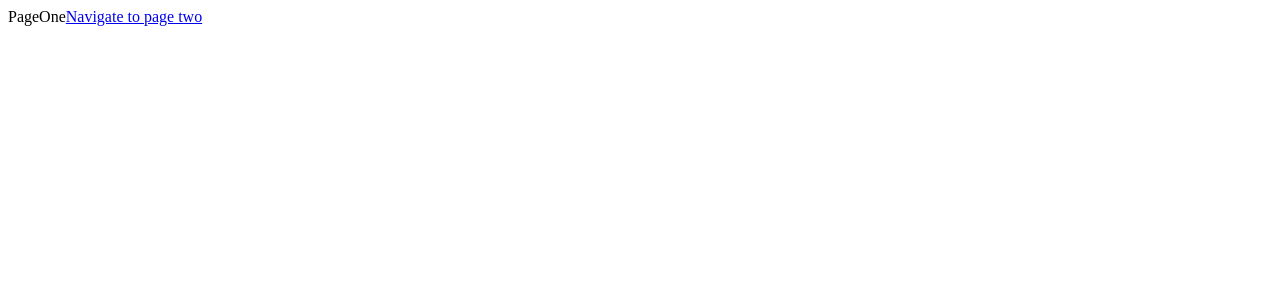
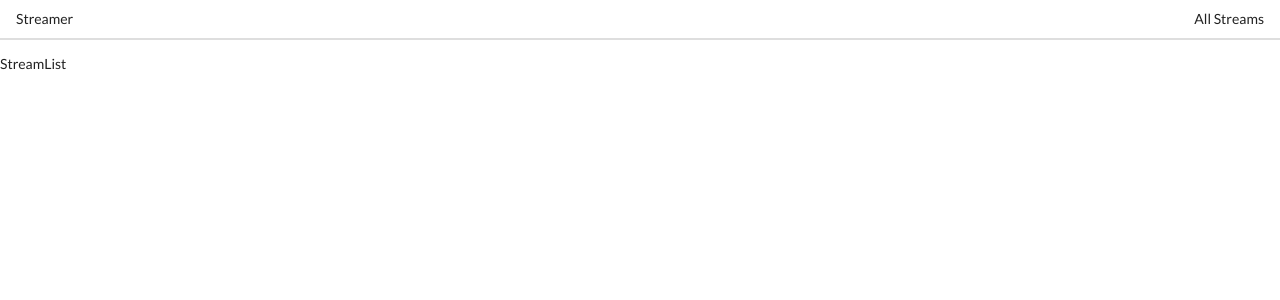
Before and after one commit to danniellabot/Client, a React (Create React App) app: page / in a window 1280 px wide. Shown: the top 300 px of the page. Built offline with nearby package versions, Linux system fonts and the light colour scheme.

Commit message:
router components

```diff
--- a/public/index.html
+++ b/public/index.html
@@ -10,6 +10,10 @@
       content="Web site created using create-react-app"
     />
     <link rel="apple-touch-icon" href="%PUBLIC_URL%/logo192.png" />
+    <link
+    rel="stylesheet"
+    href="https://cdnjs.cloudflare.com/ajax/libs/semantic-ui/2.4.1/semantic.min.css"
+  />
     <!--
       manifest.json provides metadata used when your web app is installed on a
       user's mobile device or desktop. See https://developers.google.com/web/fundamentals/web-app-manifest/
--- a/src/components/App.js
+++ b/src/components/App.js
@@ -1,32 +1,23 @@
 import React from "react";
-import { BrowserRouter, Route, Link } from "react-router-dom";
-
-const PageOne = () => {
-  return (
-    <div>
-      PageOne
-      <Link to="/pagetwo">Navigate to page two</Link>
-    </div>
-  );
-};
-
-const PageTwo = () => {
-  return (
-    <div>
-      PageTwo
-      <button>Click me</button>
-      <Link to="/">Navigate to page one</Link>
-    </div>
-  );
-};
+import { BrowserRouter, Route } from "react-router-dom";
+import StreamCreate from "./streams/StreamCreate";
+import StreamEdit from "./streams/StreamEdit";
+import StreamList from "./streams/StreamList";
+import StreamShow from "./streams/StreamShow";
+import StreamDelete from "./streams/StreamDelete";
+import Header from "./Header";
 
 const App = () => {
   return (
-    <div>
+    <div className="ui-container">
       <BrowserRouter>
         <div>
-          <Route path="/" exact component={PageOne} />
-          <Route path="/PageTwo" component={PageTwo} />
+          <Header />
+          <Route path="/" exact component={StreamList} />
+          <Route path="/streams/new" exact component={StreamCreate} />
+          <Route path="/streams/edit" exact component={StreamEdit} />
+          <Route path="/streams/delete" exact component={StreamDelete} />
+          <Route path="/streams/show" exact component={StreamShow} />
         </div>
       </BrowserRouter>
     </div>
--- /dev/null
+++ b/src/components/Header.js
@@ -0,0 +1,19 @@
+import React from 'react'
+import { Link } from 'react-router-dom'
+
+const Header = () => {
+    return (
+        <div className="ui secondary pointing menu">
+           <Link to="/" className="item">
+               Streamer
+           </Link>
+            <div className="right menu">
+            <Link to="/" className="item">
+                All Streams
+            </Link>
+            </div>
+        </div>
+    )
+}
+
+export default Header
--- /dev/null
+++ b/src/components/streams/StreamCreate.js
@@ -0,0 +1,7 @@
+import React from 'react'
+
+const StreamCreate = () => {
+    return <div>StreamCreate</div>
+}
+
+export default StreamCreate
--- /dev/null
+++ b/src/components/streams/StreamDelete.js
@@ -0,0 +1,7 @@
+import React from 'react'
+
+const StreamDelete = () => {
+    return <div>StreamDelete</div>
+}
+
+export default StreamDelete
--- /dev/null
+++ b/src/components/streams/StreamEdit.js
@@ -0,0 +1,7 @@
+import React from 'react'
+
+const StreamEdit = () => {
+    return <div>StreamEdit</div>
+}
+
+export default StreamEdit
--- /dev/null
+++ b/src/components/streams/StreamList.js
@@ -0,0 +1,7 @@
+import React from 'react'
+
+const StreamList = () => {
+    return <div>StreamList</div>
+}
+
+export default StreamList
--- /dev/null
+++ b/src/components/streams/StreamShow.js
@@ -0,0 +1,7 @@
+import React from 'react'
+
+const StreamShow = () => {
+    return <div>StreamShow</div>
+}
+
+export default StreamShow
```
